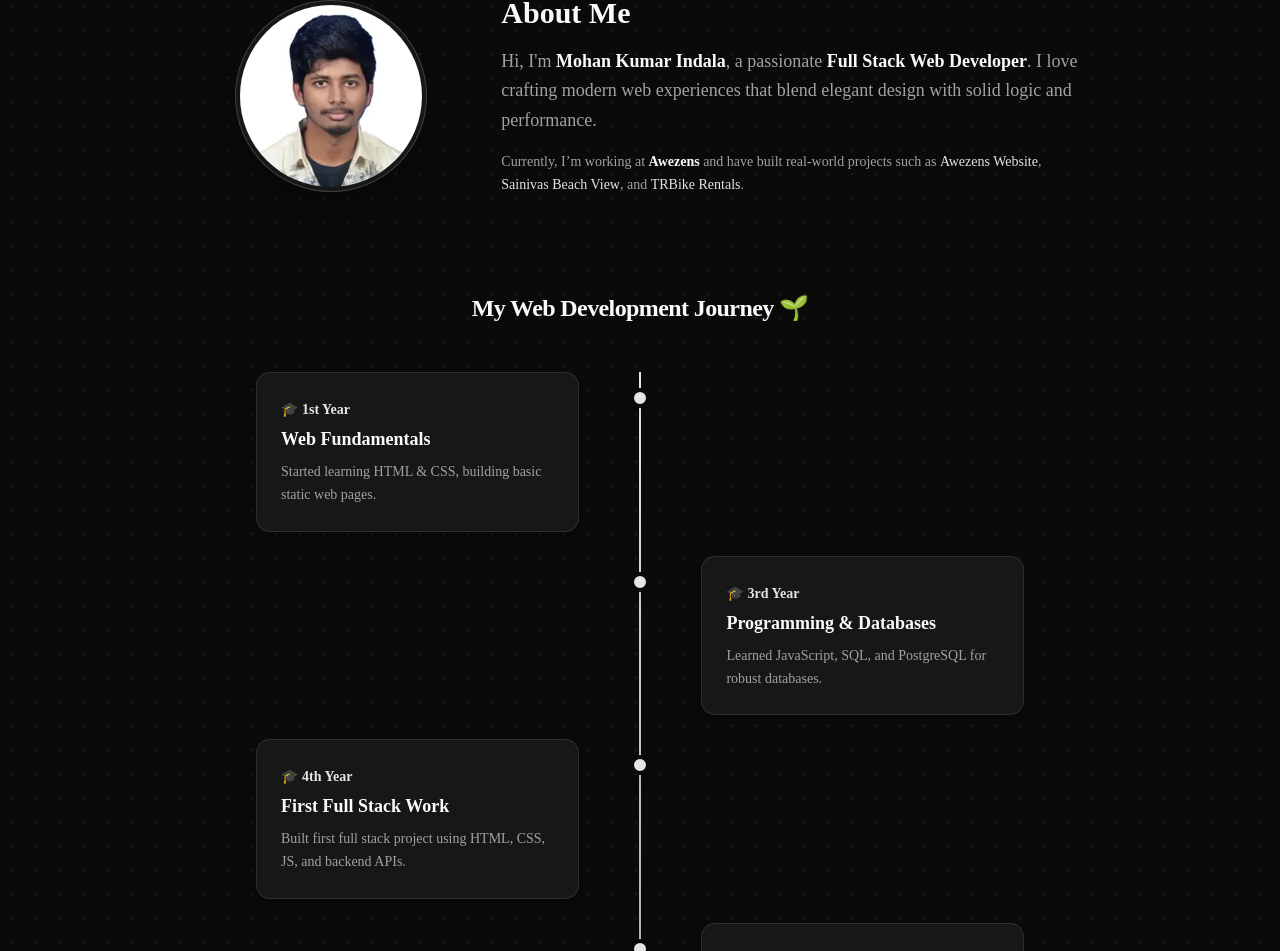
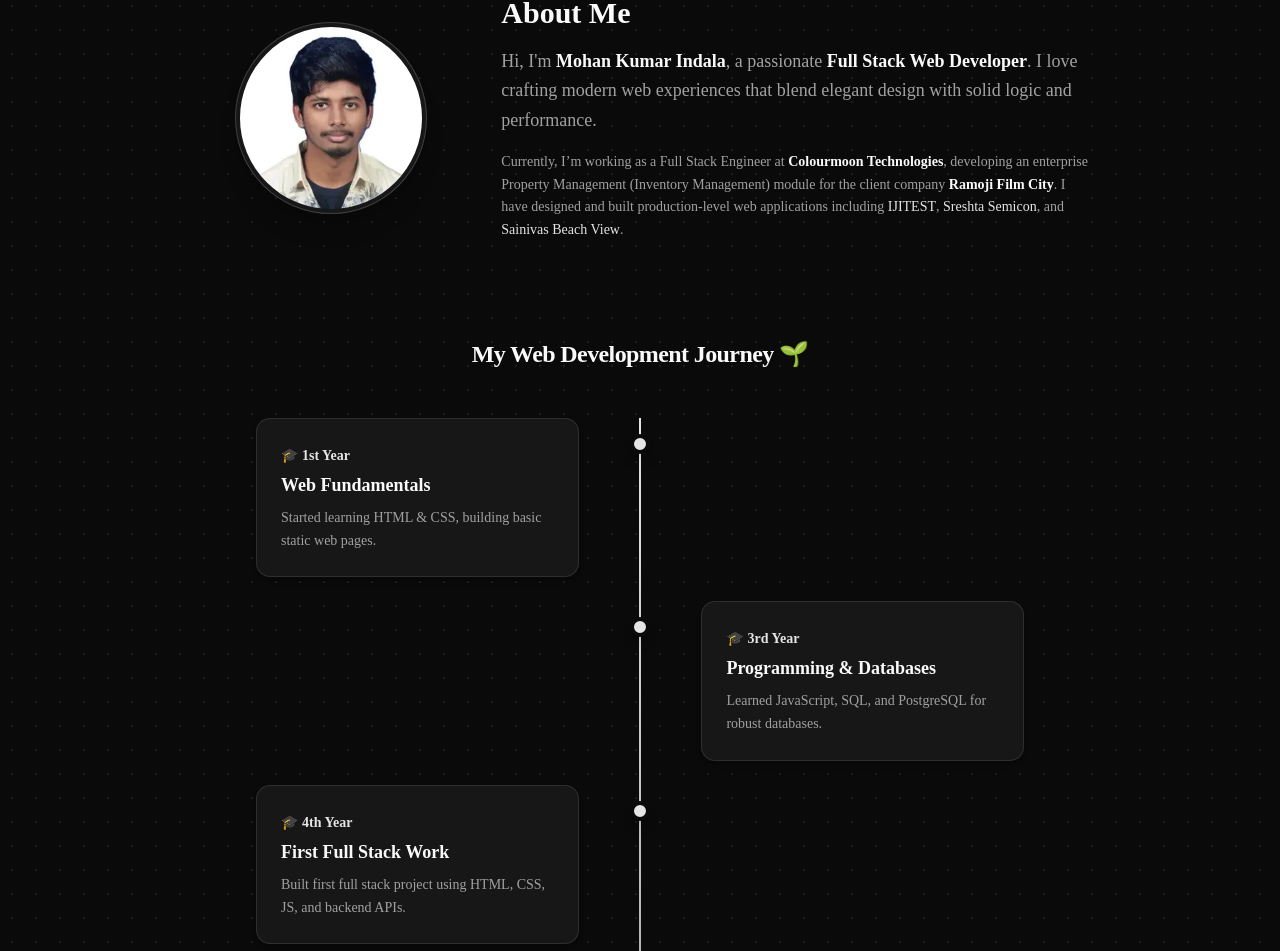
Before and after one commit to indala/portfolio, a Next.js app: page / in a window 1280 px wide. Shown: the part 815-1766 px from the top of the page. Built offline with nearby package versions, Linux system fonts and the light colour scheme.

Commit message:
feat: add AboutSection component and detailed About journey page

```diff
--- a/src/app/about/about.tsx
+++ b/src/app/about/about.tsx
@@ -188,15 +188,15 @@ export default function AboutPage() {
               transition={{ delay: 0.3 }}
               className="text-sm text-muted-foreground leading-relaxed"
             >
-              Currently, I’m working at <span className="text-foreground font-semibold">Awezens</span> and have built real-world projects such as{' '}
-              <a href="https://awezens.ct.ws" target="_blank" rel="noopener noreferrer" className="text-primary hover:underline transition-colors font-medium">
-                Awezens Website
+              Currently, I’m working as a Full Stack Engineer at <span className="text-foreground font-semibold">Colourmoon Technologies</span>, developing an enterprise Property Management (Inventory Management) module for the client company <span className="text-foreground font-semibold">Ramoji Film City</span>. I have designed and built production-level web applications including{' '}
+              <a href="https://ijitest.org" target="_blank" rel="noopener noreferrer" className="text-primary hover:underline transition-colors font-medium">
+                IJITEST
               </a>,{' '}
-              <a href="https://sainivas.co.in/" target="_blank" rel="noopener noreferrer" className="text-primary hover:underline transition-colors font-medium">
+              <a href="https://sreshtasemicon.com" target="_blank" rel="noopener noreferrer" className="text-primary hover:underline transition-colors font-medium">
+                Sreshta Semicon
+              </a>, and{' '}
+              <a href="https://sainivas.co.in" target="_blank" rel="noopener noreferrer" className="text-primary hover:underline transition-colors font-medium">
                 Sainivas Beach View
-              </a>, and{' '}
-              <a href="https://trbikes.sainivasbeachviewresthouse.workers.dev/" target="_blank" rel="noopener noreferrer" className="text-primary hover:underline transition-colors font-medium">
-                TRBike Rentals
               </a>.
             </motion.p>
           </div>
--- a/src/components/AboutSection.tsx
+++ b/src/components/AboutSection.tsx
@@ -42,7 +42,7 @@ export default function AboutSection() {
                 <span className="text-foreground font-semibold">React, Next.js, Express, and SQL</span>.
               </p>
               <p className="text-muted-foreground leading-relaxed">
-                I enjoy solving real-world problems, creating efficient solutions, and constantly learning new technologies. Currently, I&apos;m working at Awezens and graduating in April 2025.
+                I enjoy solving real-world problems, creating efficient solutions, and constantly learning new technologies. Currently, I&apos;m working at Colourmoon Technologies, developing an enterprise Property Management and Inventory system for Ramoji Film City.
               </p>
               <div>
                 <Link
```
